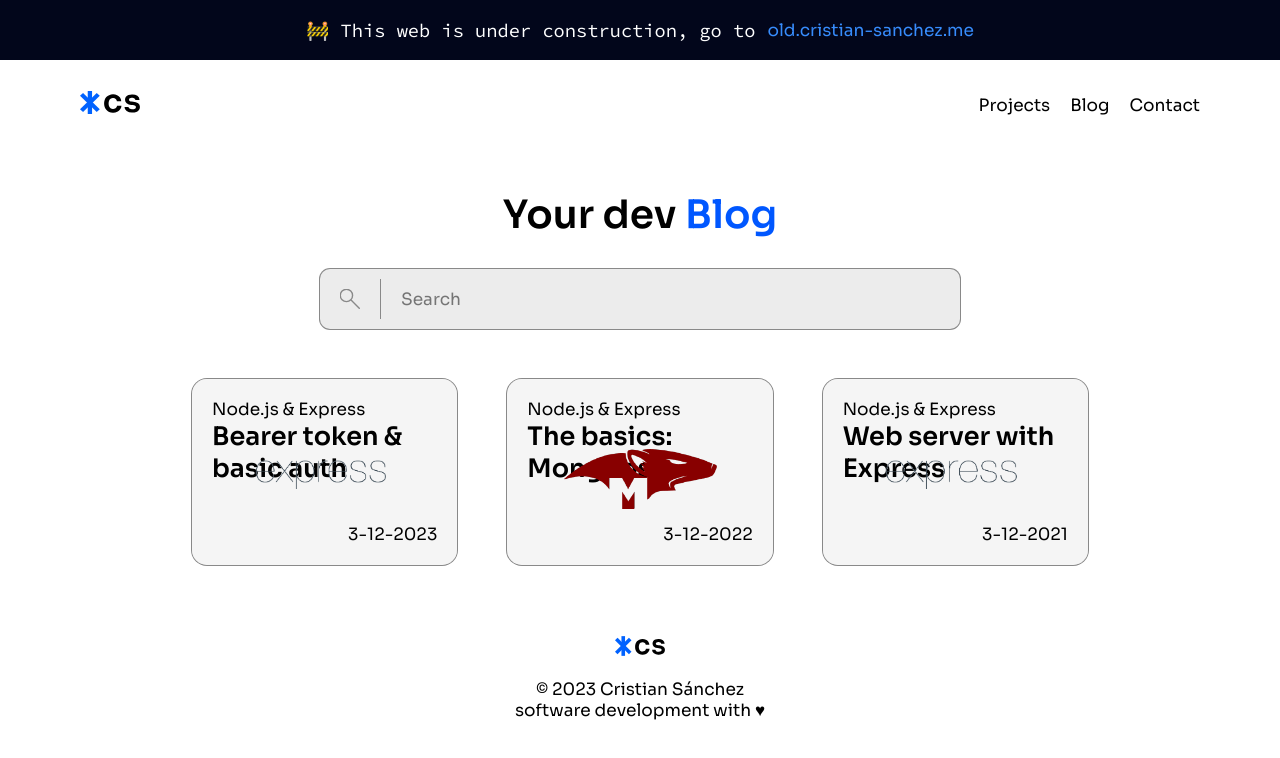
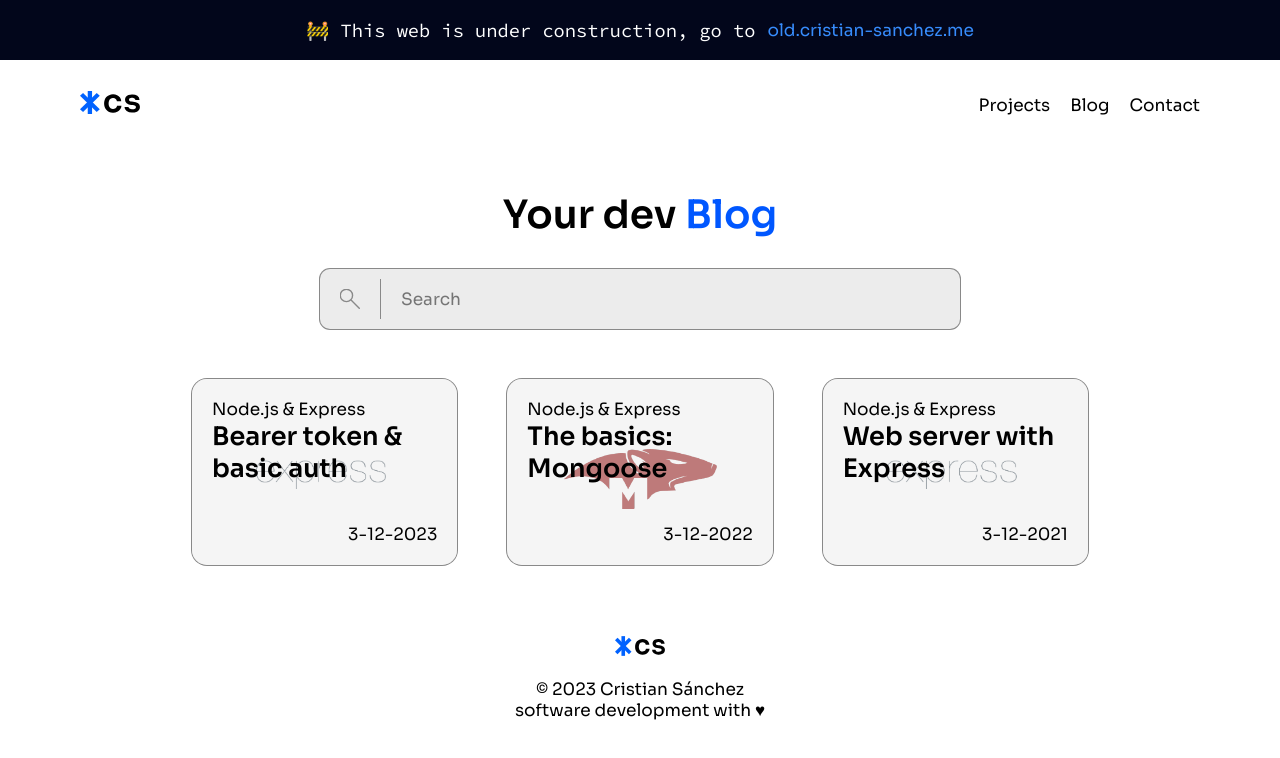
Before and after one commit to noreplydev/cristian-sanchez.me, a Next.js app: page /blog in a window 1280 px wide. Shown: the top 758 px of the page. Built offline with nearby package versions, Linux system fonts and the light colour scheme.

Commit message:
[FT] First API route

```diff
--- /dev/null
+++ b/app/api/route.js
@@ -0,0 +1,11 @@
+import { NextResponse } from "next/server";
+import { getPostsMetadata } from "@/lib/postMetadata";
+
+export function getMetadata(req, res) {
+  if( req.method === "GET" ) {
+    const metadata = getPostsMetadata();
+    return NextResponse.json(metadata);
+  }
+
+  return NextResponse.error(405, "Method not allowed");
+}
--- a/components/blog/PostsGrid.jsx
+++ b/components/blog/PostsGrid.jsx
@@ -1,4 +1,6 @@
 import React from 'react'
+import Link from 'next/link'
+
 import style from './postsGrid.module.css'
 import { getPostsMetadata } from '@/lib/postMetadata'
 
@@ -10,12 +12,14 @@ export const PostsGrid = () => {
       {
         data.map(post => {
           return (
-            <div className={style.postCard} key={post.slug}>
-              <p className={style.topics}>{post.topics}</p>
-              <h3 className={style.title}>{post.title}</h3>
-              <p className={style.postDate}>{post.date}</p>
-              <img src={post.banner} alt={post.title} className={style.banner} />
-            </div>
+            <Link href={'/blog/'+post.slug} key={post.slug}>
+              <div className={style.postCard} >
+                <p className={style.topics}>{post.topics}</p>
+                <h3 className={style.title}>{post.title}</h3>
+                <p className={style.postDate}>{post.date}</p>
+                <img src={post.banner} alt={post.title} className={style.banner} />
+              </div>
+            </Link>
           )
         })
       }
--- a/components/blog/postsGrid.module.css
+++ b/components/blog/postsGrid.module.css
@@ -23,8 +23,9 @@
 
 .postCard:hover {
   box-shadow: 0 0 0 1px var(--vibrant-blue);
-  background-color: #0055ff20;
+  background-color: #0055ff47;
   scale: 1.05;
+  cursor: pointer;
 }
 
 .title {
@@ -32,6 +33,7 @@
   font-weight: 600;
   font-size: 1.5rem;
   color: var(--text);
+  z-index: 1;
 }
 
 .postDate {
@@ -44,6 +46,7 @@
   font-weight: 400;
   font-size: 1rem;
   color: var(--text);
+  z-index: 1;
 }
 
 .banner {
@@ -53,4 +56,6 @@
   top: 50%;
   left: 50%;
   transform: translate(-50%, -50%);
+  z-index: 0;
+  opacity: 0.5;
 }
--- a/posts/bearer-token-auth.md
+++ b/posts/bearer-token-auth.md
@@ -1,5 +1,6 @@
 ---
 title: "Bearer token & basic auth"
+slug: "bearer-token-auth"
 topics: "Node.js & Express"
 banner: "/posts/banners/bearer-token-auth.png"
 date: "3-12-2023"
--- a/posts/the-basics-of-mongoose.md
+++ b/posts/the-basics-of-mongoose.md
@@ -1,5 +1,6 @@
 ---
 title: "The basics: Mongoose"
+slug: "the-basics-of-mongoose"
 topics: "Node.js & Express"
 banner: "/posts/banners/the-basics-of-mongoose.png"
 date: "3-12-2022"
--- a/posts/web-server-with-express.md
+++ b/posts/web-server-with-express.md
@@ -1,5 +1,6 @@
 ---
 title: "Web server with Express"
+slug: "web-server-with-express"
 topics: "Node.js & Express"
 banner: "/posts/banners/web-server-with-express.png"
 date: "3-12-2021"
```
